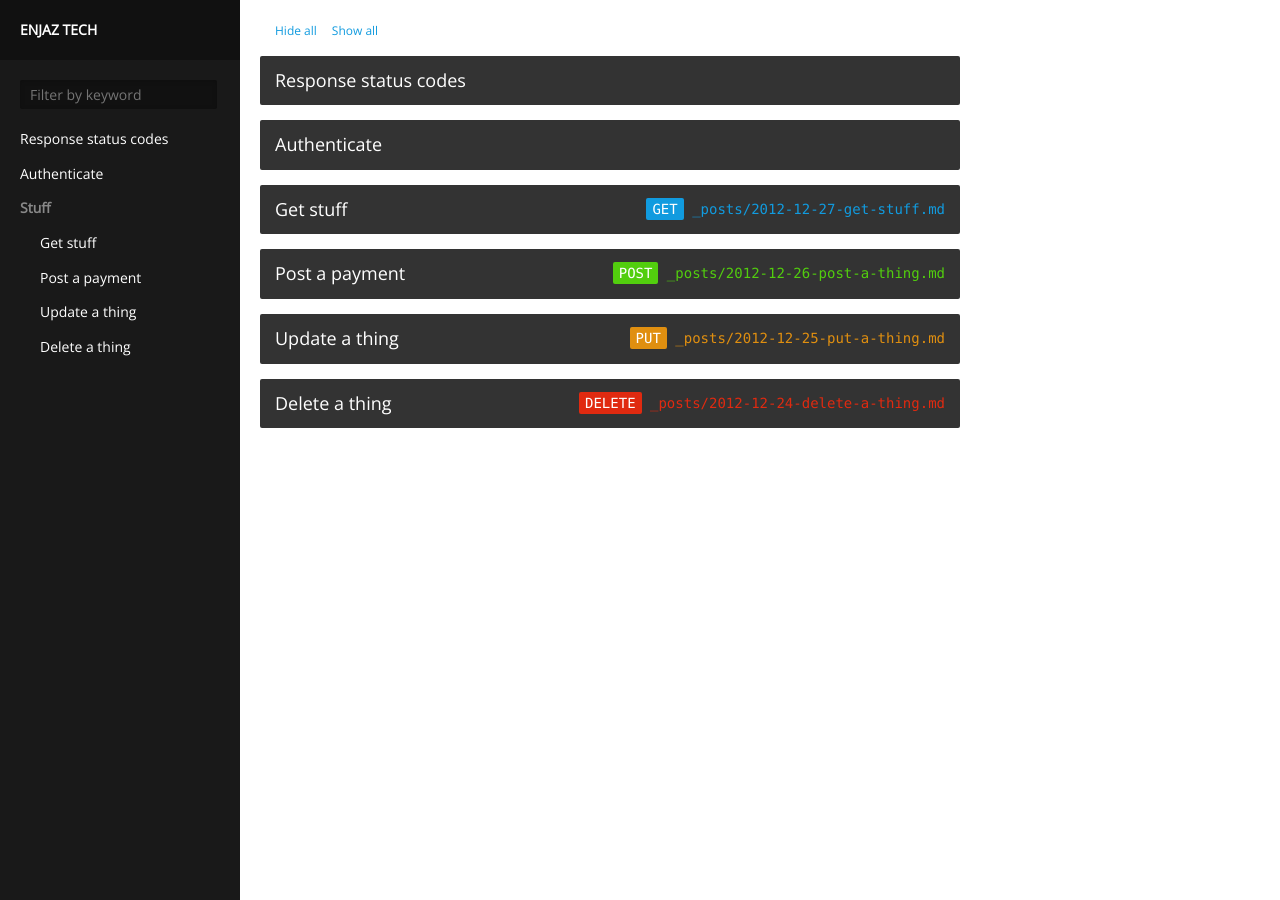
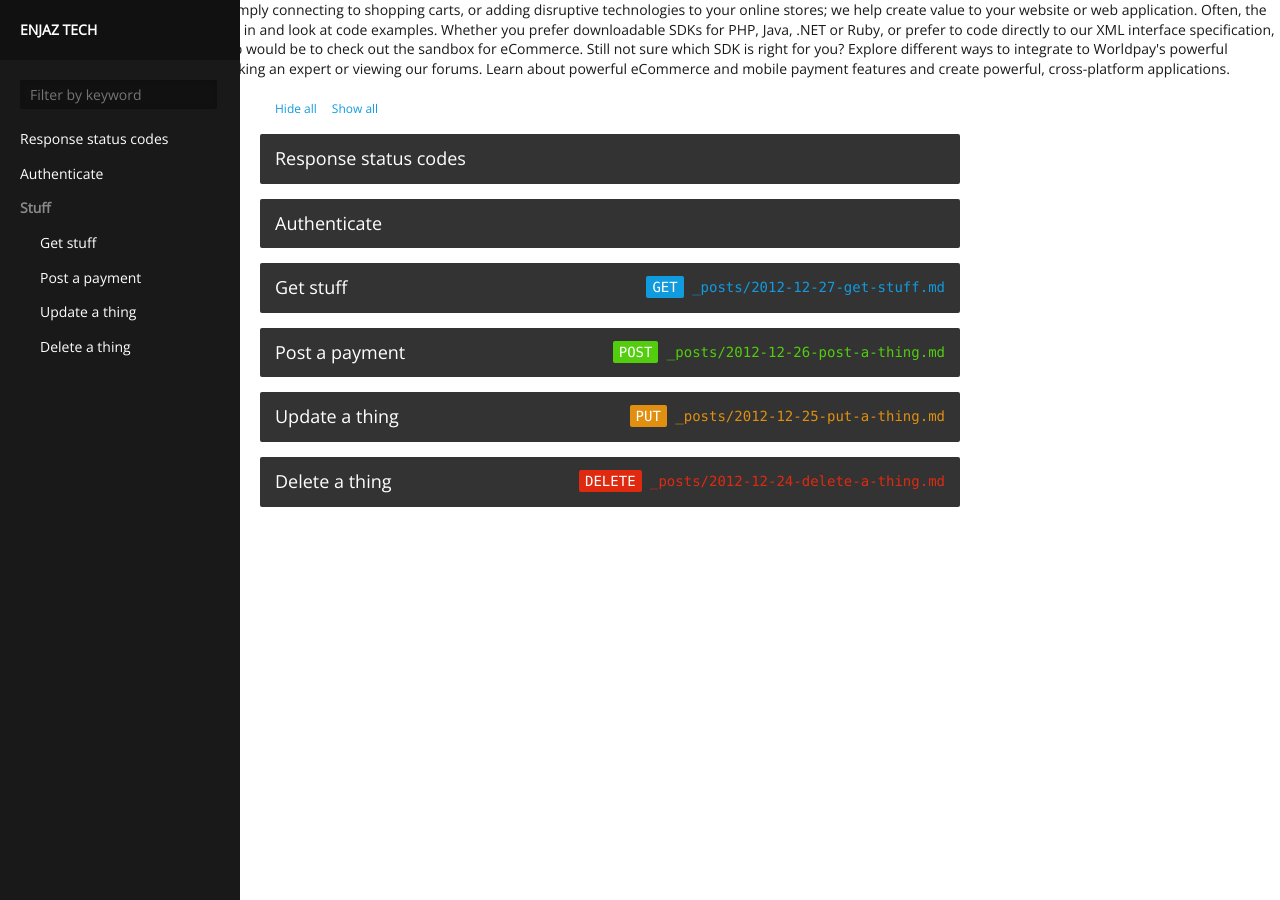
Before and after one commit to enjaz-tech/enjaz-tech.github.io, a Jekyll site: the page built from index.html, in a window 1280 px wide. Built offline with Jekyll 4.4.1, drawn with Linux system fonts in a browser that asks for light colours.

Commit message:
Update default.html

```diff
--- a/_layouts/default.html
+++ b/_layouts/default.html
@@ -8,6 +8,17 @@
   <link href='assets.css' rel='stylesheet' type='text/css'>
 </head>
 <body>
+
+
+
+
+From complex online payments to simply connecting to shopping carts, or adding disruptive technologies to your online stores; we help create value to your website or web application.
+
+Often, the best way to learn a new API is to dive in and look at code examples. Whether you prefer downloadable SDKs for PHP, Java, .NET or Ruby, or prefer to code directly to our XML interface specification, Worldpay has you covered. Next step would be to check out the sandbox for eCommerce.
+
+Still not sure which SDK is right for you? Explore different ways to integrate to Worldpay's powerful eCommerce payment platform by asking an expert or viewing our forums. Learn about powerful eCommerce and mobile payment features and create powerful, cross-platform applications.
+
+
   {{ content }}
 
   <!--[if lt IE 9]><script src='http://html5shim.googlecode.com/svn/trunk/html5.js'></script><![endif]-->
```
